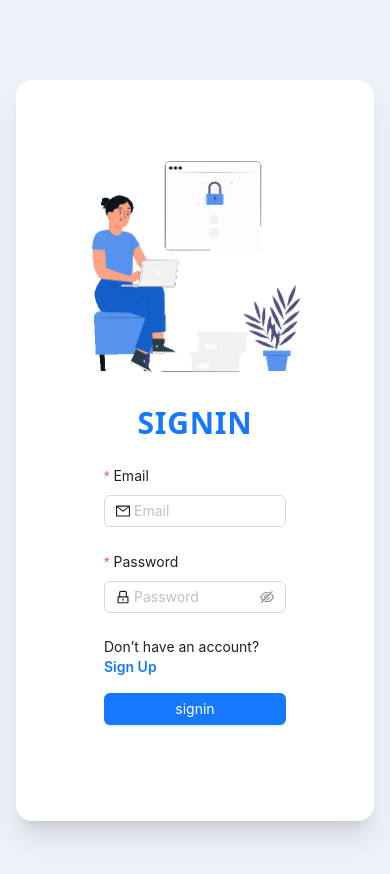
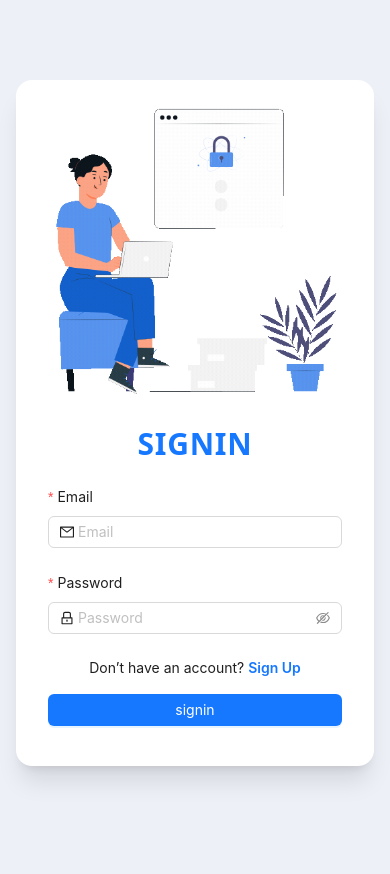
Before and after one commit to codewithshabbir/Note-App-MERN, a React (Vite) app in the folder frontend/: page /signin in a window 390 px wide. Shown: the top 874 px of the page. After the commit the page ends 846 px from the top, so only its background shows below. Built offline with nearby package versions, Linux system fonts and the light colour scheme.

Commit message:
auth ui issue fixed

```diff
--- a/frontend/src/pages/Auth/Auth.jsx
+++ b/frontend/src/pages/Auth/Auth.jsx
@@ -74,7 +74,7 @@ const Auth = ({ mode }) => {
   };
 
   return (
-    <div className="flex flex-col md:flex-row mx-4 lg:mx-auto p-18 bg-white shadow-xl rounded-2xl my-20 max-w-4xl">
+    <div className="flex flex-col md:flex-row mx-4 lg:mx-auto p-4 lg:p-18 bg-white shadow-xl rounded-2xl my-20 max-w-4xl">
       <div className="md:w-1/2 w-full flex items-center justify-center mb-8 md:mb-0">
         <img
           src="/signin.gif"
```
